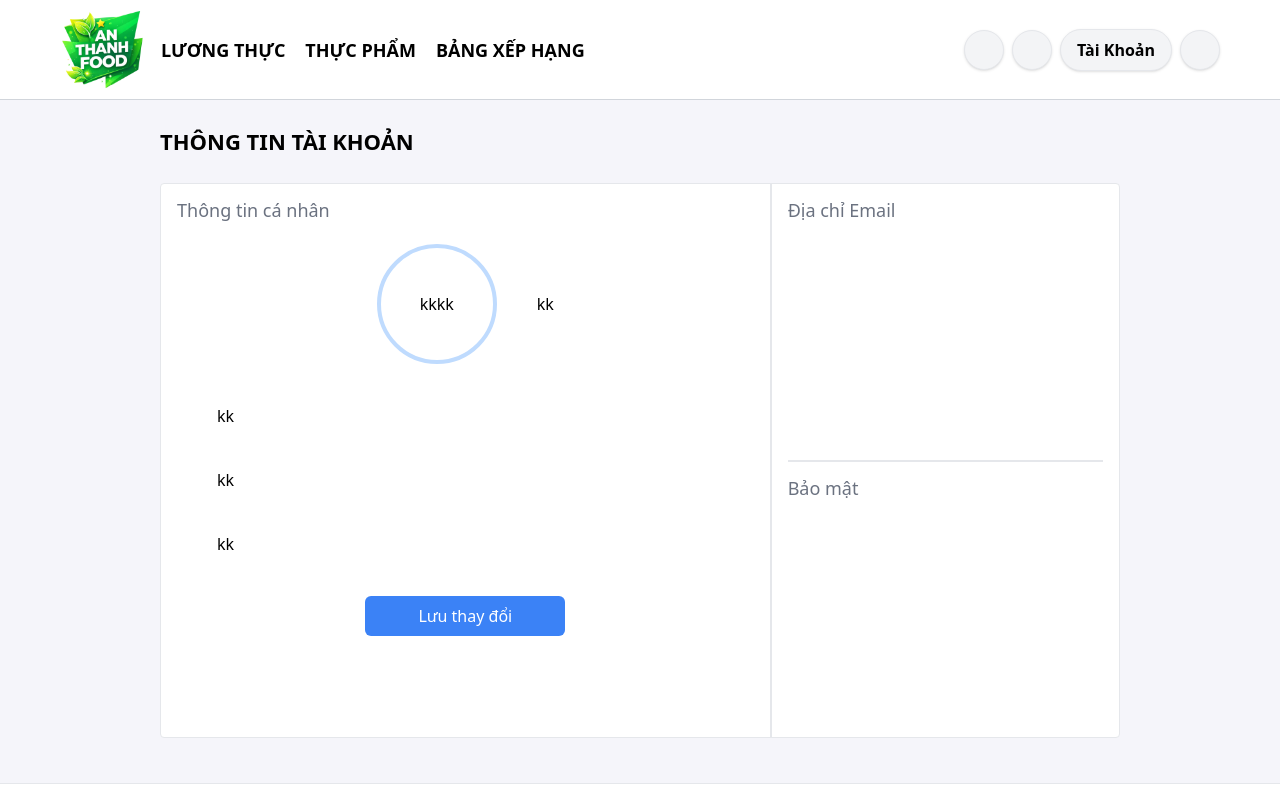
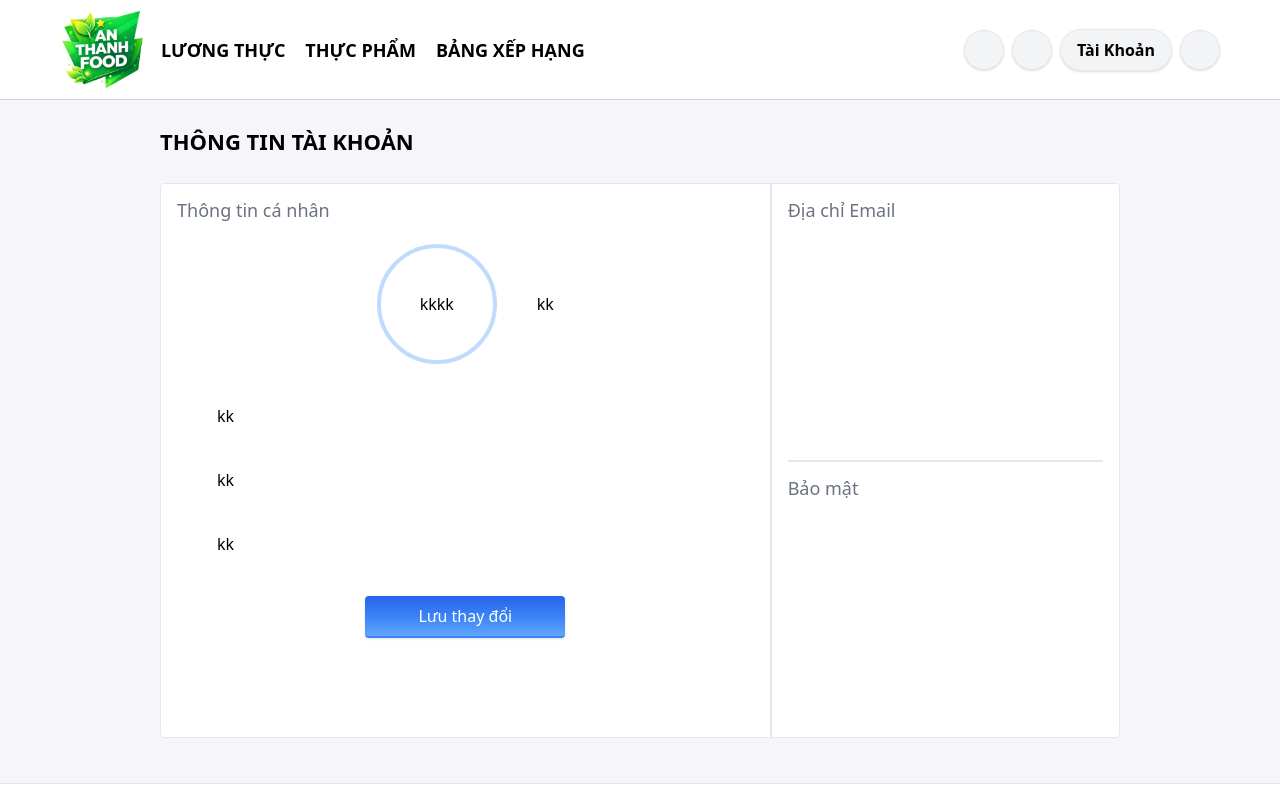
Before and after one commit to SongDuy/web-an-thanh-food, a React (Create React App) app: page /account/profile in a window 1280 px wide. Shown: the top 800 px of the page. Built offline with nearby package versions, Linux system fonts and the light colour scheme; some icons are missing.

Commit message:
Update new

```diff
--- a/src/pages/account/Profile.js
+++ b/src/pages/account/Profile.js
@@ -45,7 +45,7 @@ const ProfilePage = () => {
                             </h1>
                         </div>
 
-                        <div className="w-full grid grid-cols-1 gap-10">
+                        <div className="w-full grid grid-cols-1 gap-10 px-10">
                             <div className="w-full h-[120px] flex items-center justify-center gap-10 mt-5">
                                 <div className="w-[120px] h-[120px] rounded-full border-4 border-blue-200 flex items-center justify-center">
                                     kkkk
@@ -56,20 +56,20 @@ const ProfilePage = () => {
                                 </div>
                             </div>
 
-                            <div className="w-full px-10">
+                            <div className="w-full">
                                 kk
                             </div>
 
-                            <div className="w-full px-10">
+                            <div className="w-full">
                                 kk
                             </div>
 
-                            <div className="w-full px-10">
+                            <div className="w-full">
                                 kk
                             </div>
 
                             <div className="w-full flex items-center justify-center">
-                                <button className="w-[200px] px-2 py-2 bg-blue-500 rounded-md text-white">
+                                <button className="w-[200px] px-2 py-2 text-md text-white font-medium shadow rounded bg-gradient-to-t from-blue-400 via-blue-500 to-blue-600 hover:brightness-110 active:brightness-95 transition border-b-2 border-blue-500">
                                     Lưu thay đổi
                                 </button>
 
```
